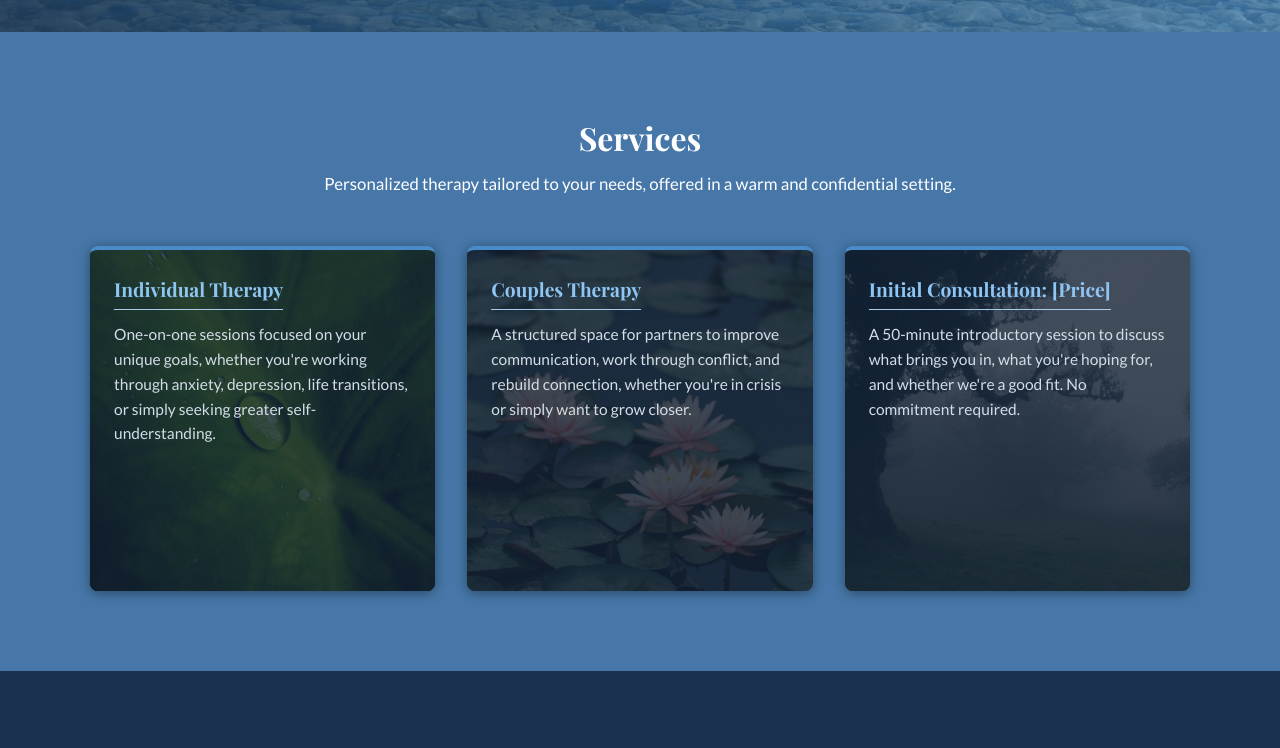
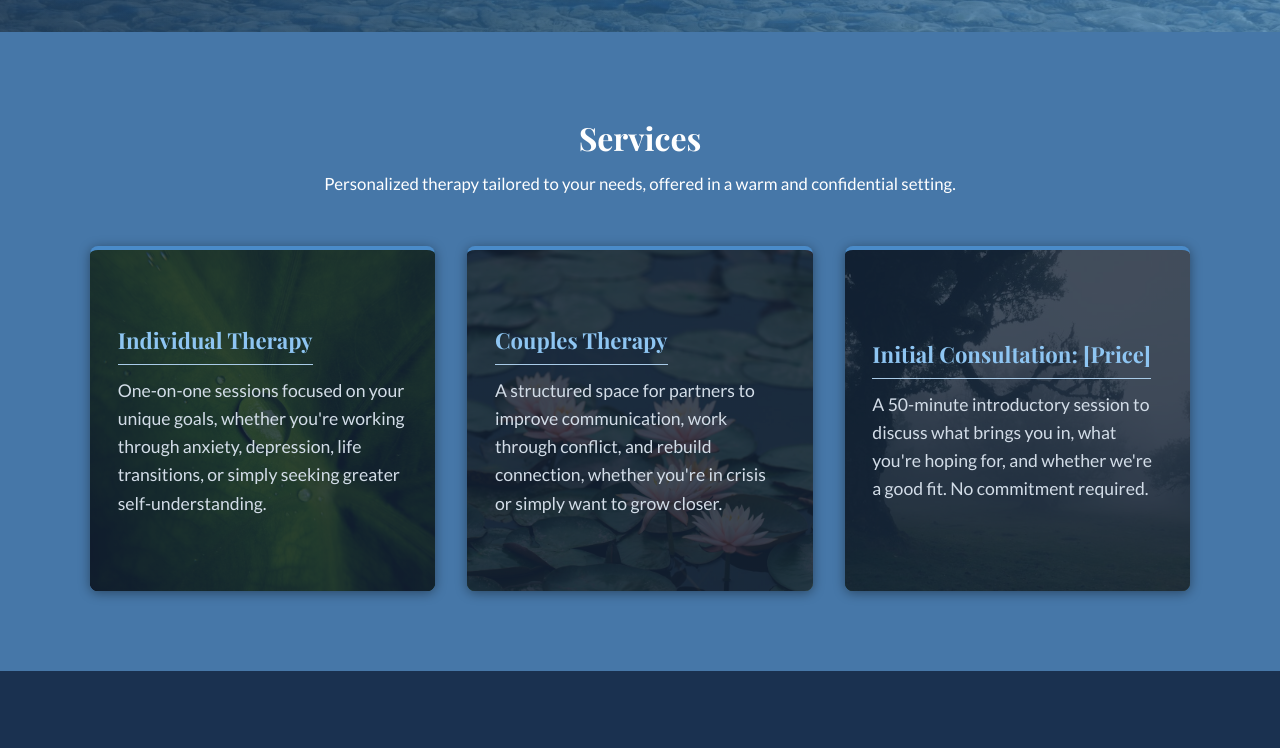
Before and after one commit to luce-vision/Julia-Laplaza-Psychotherapy-Site, a plain HTML site: page index.html in a window 1280 px wide. Shown: the part 640-1388 px from the top of the page. Drawn offline with nearby package versions, Linux system fonts and the light colour scheme; a web font is replaced by a local one.

Commit message:
tweaked cards

```diff
--- a/style.css
+++ b/style.css
@@ -242,7 +242,7 @@ section {
 /* Homepage services — always 3 columns */
 .services-grid-3 {
   display: grid;
-  grid-template-columns: repeat(3, 1fr);
+  grid-template-columns: repeat(3, minmax(0, 1fr));
   gap: 2rem;
   margin-top: 1rem;
 }
@@ -301,21 +301,40 @@ section {
   background-image: linear-gradient(rgba(20, 35, 56, 0.80), rgba(20, 35, 56, 0.80)), url('card-sprout.jpg');
 }
 
-/* Square cards; they grow taller only if the text needs the room */
+/* Square cards with text centered; they grow taller only if the text needs the room */
 .services-grid-3 .service-card {
   aspect-ratio: 1 / 1;
+  min-width: 0;
   overflow: visible;
+  display: flex;
+  flex-direction: column;
+  justify-content: center;
+  container-type: inline-size;
 }
 
-@media (max-width: 768px) {
+/* Text sizes scale with the card's width (cqi), so every square stays evenly filled */
+.services-grid-3 .service-card .card-body {
+  padding: 8cqi;
+}
+
+.services-grid-3 .service-card h3 {
+  font-size: 6.4cqi;
+}
+
+.services-grid-3 .service-card p {
+  font-size: 5.1cqi;
+  line-height: 1.6;
+}
+
+@media (max-width: 900px) {
   .services-grid-3 {
     grid-template-columns: 1fr;
   }
 
-  /* Keep single-column squares from getting huge on tablets */
+  /* Keep single-column squares phone-sized so they don't get huge on tablets */
   .services-grid-3 .service-card {
     width: 100%;
-    max-width: 420px;
+    max-width: 340px;
     margin: 0 auto;
   }
 }
```
